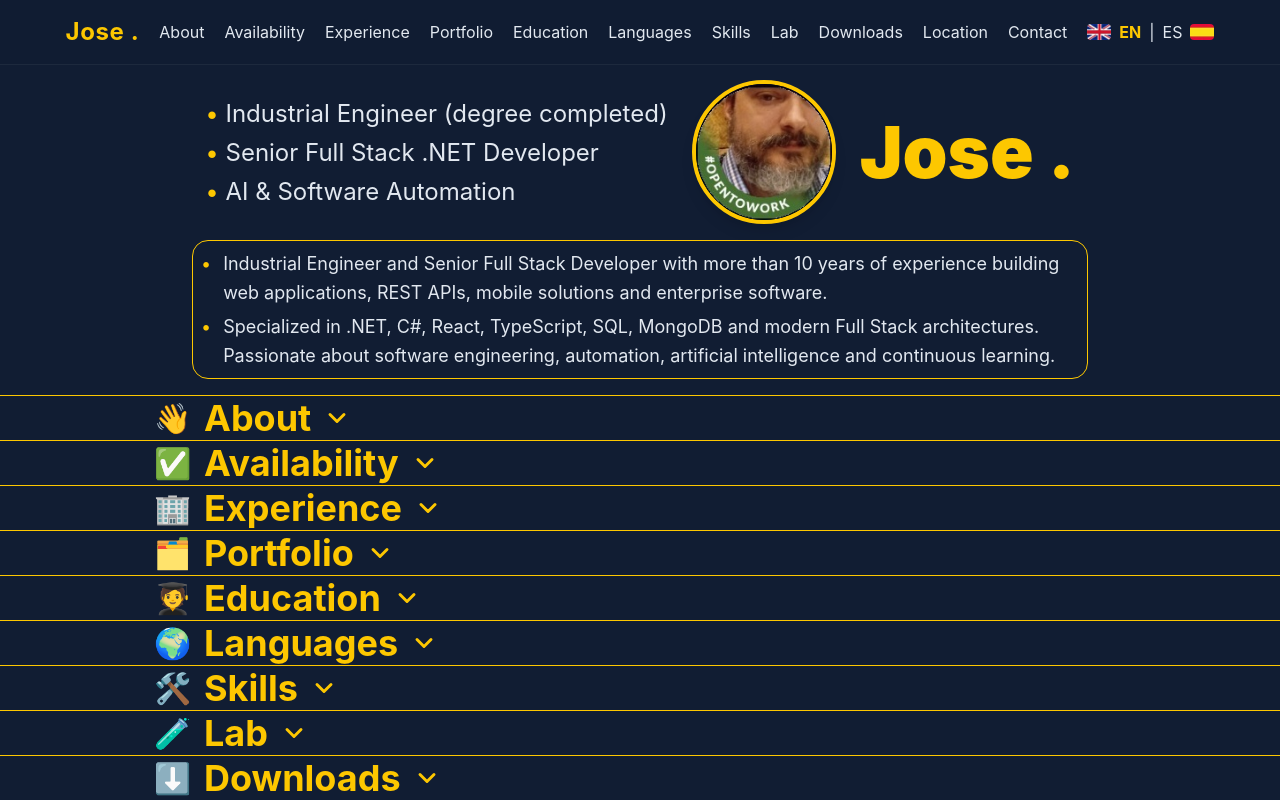
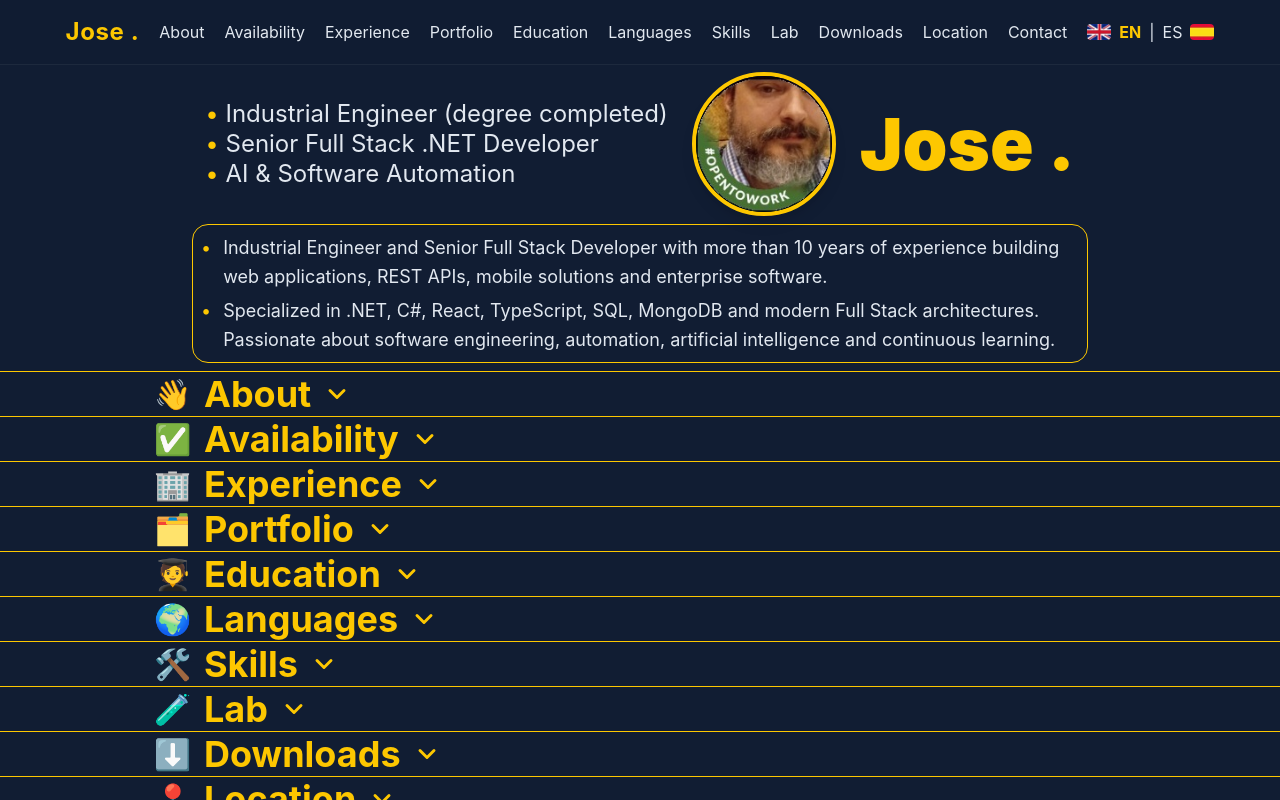
Before and after one commit to iamjosepunto/iamjosepunto.github.io, a React (Vite) app: page / in a window 1280 px wide. Shown: the top 800 px of the page. Built offline with nearby package versions, Linux system fonts and the light colour scheme.

Commit message:
Reducir al maximo los huecos verticales de la zona superior del Hero

```diff
--- a/src/components/Hero.tsx
+++ b/src/components/Hero.tsx
@@ -7,18 +7,18 @@ const Hero = () => {
   return (
     <section
       id="home"
-      className="flex items-center justify-center px-6 py-4"
+      className="flex items-center justify-center px-6 py-2"
     >
       <div className="max-w-5xl mx-auto w-full">
 
         {/* Roles (izquierda) + Foto (centro) + Nombre (derecha). Responsive: apilado en movil. */}
-        <div className="flex flex-col md:flex-row items-center justify-center gap-6 mb-4">
+        <div className="flex flex-col md:flex-row items-center justify-center gap-6 mb-2">
           {/* Roles */}
           <motion.h2
             initial={{ opacity: 0, y: 25 }}
             animate={{ opacity: 1, y: 0 }}
             transition={{ delay: 0.2 }}
-            className="order-3 md:order-1 text-xl md:text-2xl text-ivory leading-relaxed text-left"
+            className="order-3 md:order-1 text-xl md:text-2xl text-ivory leading-tight text-left"
           >
             <div>
               <span className="text-yellow-400">•</span>{" "}
```
